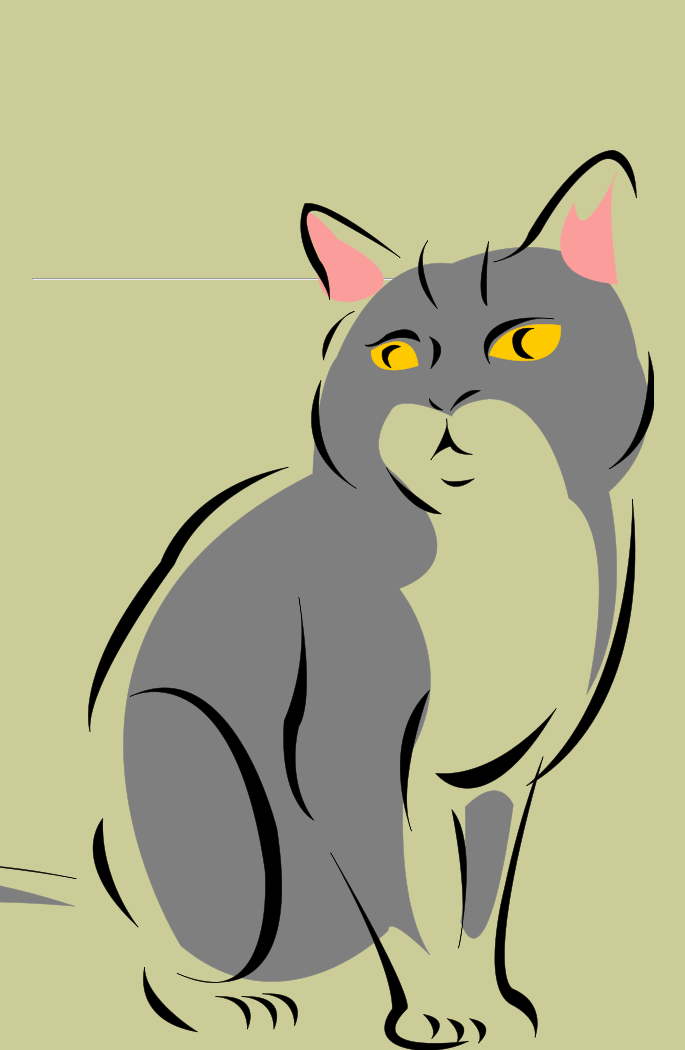
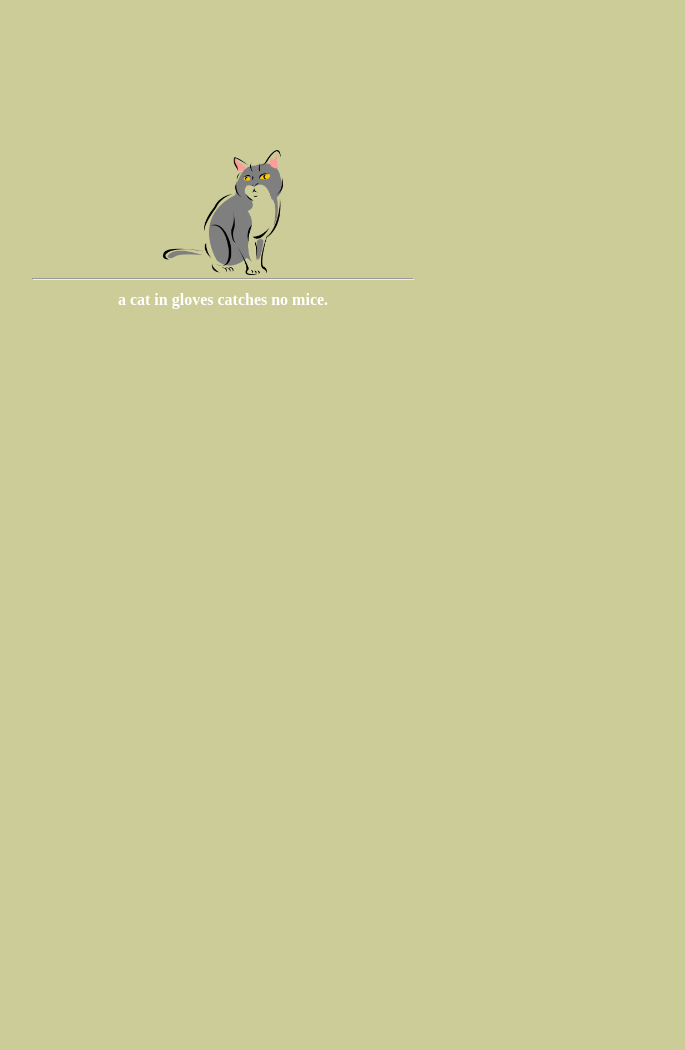
Before and after one commit to isyuanjun/profile, a plain HTML site: page index.html in a window 1280 px wide. Shown: the top 1050 px of the page, without its empty margins (417-1102 px from the left). After the commit the page ends 800 px from the top, so only its background shows below. Drawn offline with Linux system fonts and the light colour scheme.

Commit message:
Update index.html

```diff
--- a/index.html
+++ b/index.html
@@ -2,7 +2,7 @@
   <head>
     <style>
       body {background-color:#CCCC99;}
-      img {weight:120;}
+      img {width:120;}
       p {font-size:2rm;font-weight:bold;color:#fff;}
       .img-cat {text-align:center;height:120;margin-top:150;}
       hr {width:30%;}
```
